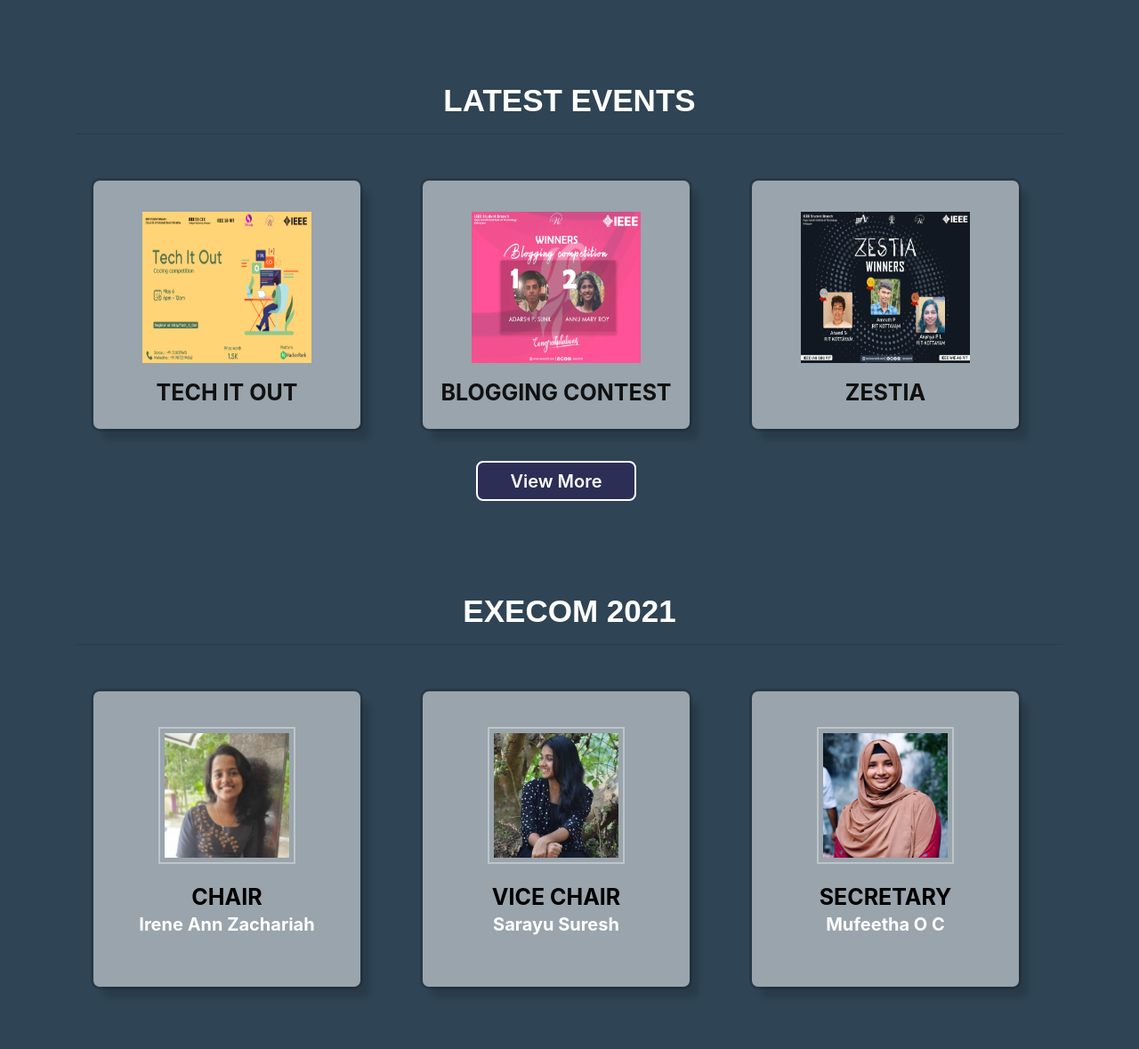
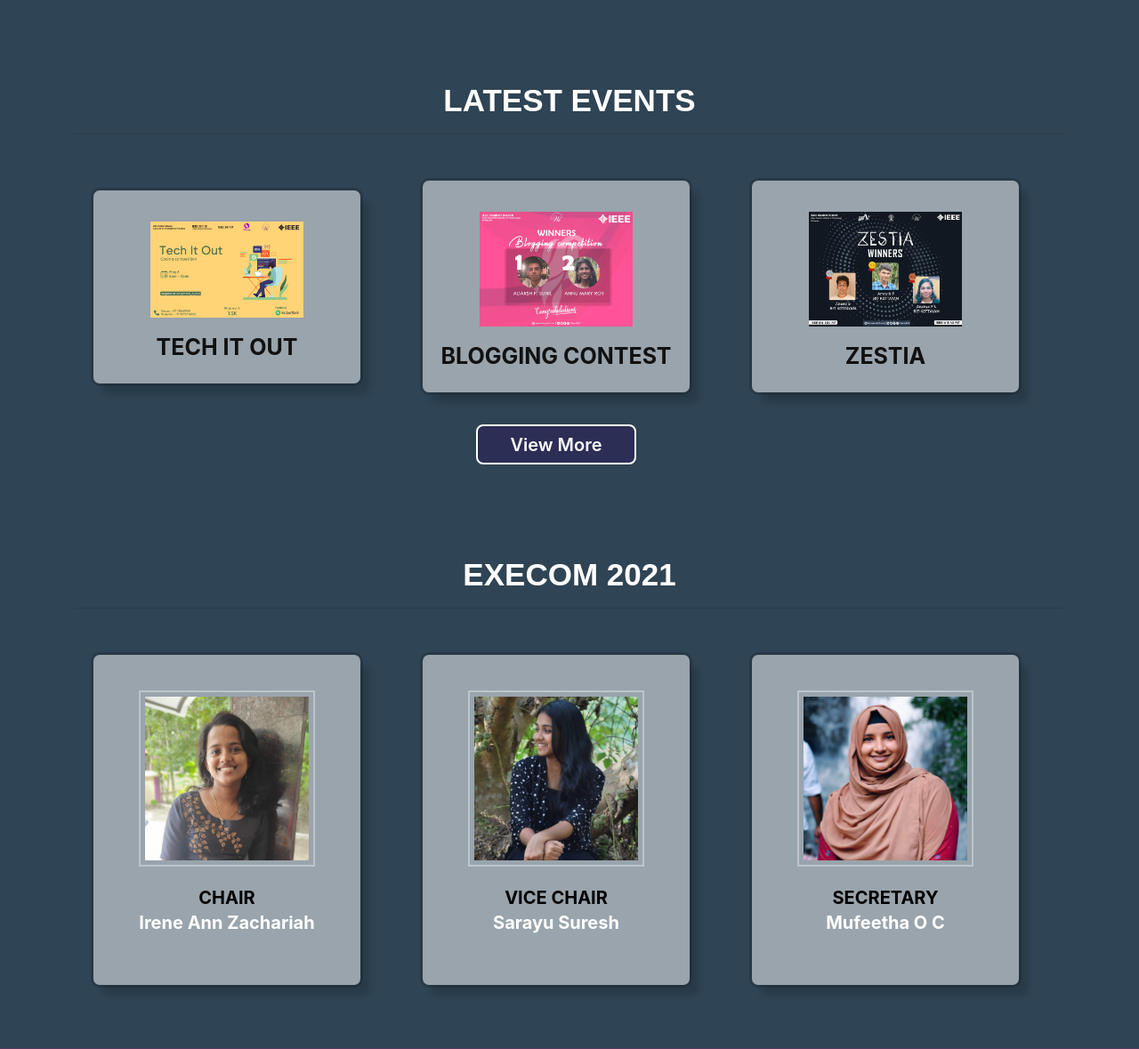
Before and after one commit to sarayu-suresh/IEEE-WIE-AG-RIT, a PHP site: page / in a window 1280 px wide. Shown: the part 1030-2209 px from the top of the page at 89% size. Run offline with PHP 8.4, Linux system fonts and the light colour scheme; some libraries are stand-ins or nearby versions; some web fonts are replaced.

Commit message:
second commit

```diff
--- a/index.html
+++ b/index.html
@@ -3,6 +3,8 @@
 
 <head>
     <title>IEEE WIE AG RIT</title>
+    <meta charset="utf-8">
+    <meta name="viewport" content="width=device-width, initial-scale=1, shrink-to-fit=no">
     <link rel="stylesheet" href="https://maxcdn.bootstrapcdn.com/bootstrap/4.0.0/css/bootstrap.min.css" integrity="sha384-Gn5384xqQ1aoWXA+058RXPxPg6fy4IWvTNh0E263XmFcJlSAwiGgFAW/dAiS6JXm" crossorigin="anonymous">
     <link rel="preconnect" href="https://fonts.gstatic.com">
     <link href="https://fonts.googleapis.com/css2?family=Patua+One&display=swap" rel="stylesheet">
--- a/main.css
+++ b/main.css
@@ -202,14 +202,14 @@ div.quote {
 }
 
 div.icon img {
-    width: 70%;
+    width: 90%;
     border: 2px solid rgba(255, 255, 255, 0.363);
     padding: 5px;
 }
 
 div.event img {
-    height: 180px;
-    width: 200px;
+    height: 70%;
+    width: 70%;
     padding: 5px;
 }
 
@@ -302,7 +302,7 @@ label.eventlabel {
 
 label.exelabel {
     color: rgb(0, 0, 0);
-    font-size: 25px;
+    font-size: 20px;
     font-weight: bold;
     padding-top: 25px;
 }
@@ -325,7 +325,7 @@ label.exelabel {
 
 /*##### MOBILE #######*/
 
-@media screen and (max-width:680px) {
+@media screen and (max-width:350px) {
     body {
         overflow-x: hidden;
     }
```
